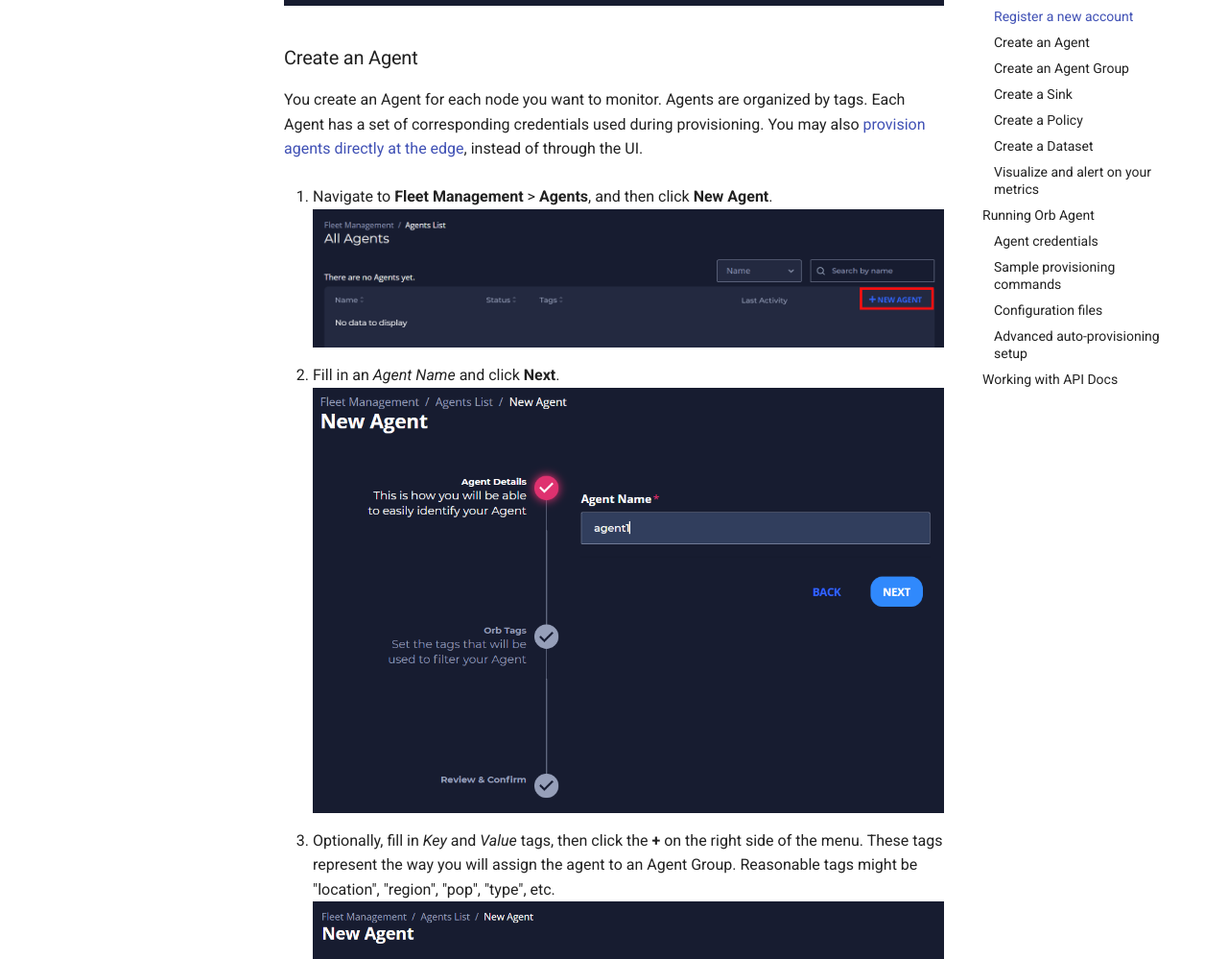
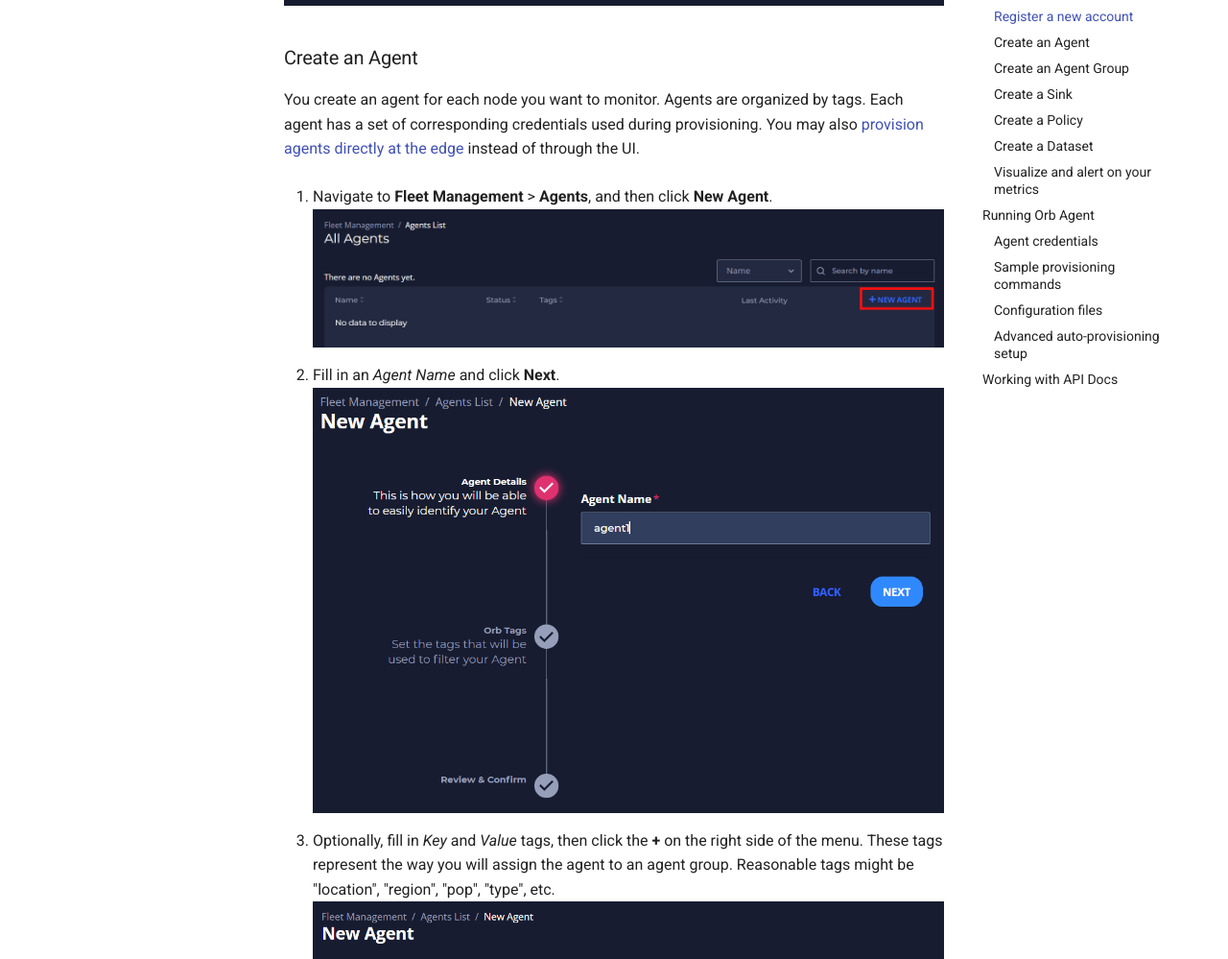
Before and after one commit to orb-community/orb-website, an MkDocs documentation site: the page built from docs/docs.md, in a window 1280 px wide and 1400 px high, scrolled down 975 px. Shown: the part 166-1165 px from the top of the window at 96% size. Built offline with MkDocs 1.6.1 and Material for MkDocs 9.7.7, drawn with Linux system fonts in a browser that asks for light colours; comment, search, counter and statistics services are not loaded; some of the changed text lies outside the part shown.

Commit message:
format and content updates

```diff
--- a/docs/docs.md
+++ b/docs/docs.md
@@ -1,7 +1,7 @@
 # Documentation
 
 ## Getting started
-Follow the steps below after logging in to your Orb Portal to get an Agent up and running.
+Follow the steps below after logging in to your Orb Portal to get an agent up and running.
 
 ### Register a new account
 
@@ -13,7 +13,7 @@
 
 ### Create an Agent
 
-You create an Agent for each node you want to monitor. Agents are organized by tags. Each Agent has a set of corresponding credentials used during provisioning. You may also [provision agents directly at the edge](#advanced-auto-provisioning-setup), instead of through the UI.
+You create an agent for each node you want to monitor. Agents are organized by tags. Each agent has a set of corresponding credentials used during provisioning. You may also [provision agents directly at the edge](#advanced-auto-provisioning-setup) instead of through the UI.
 
 1. Navigate to **Fleet Management** > **Agents**, and then click **New Agent**.
 ![](./img/new_agent.png)
@@ -66,7 +66,7 @@
 
 ### Create a Sink
 
-A Sink is a location to send the metrics collected from the Agents. The current version supports Prometheus, and future versions will support more options. You can use a private Prometheus instance or use a free [Grafana Cloud](https://grafana.com/products/cloud/) account as a Sink.
+A sink is a location to send the metrics collected from the agents. The current version supports Prometheus, and future versions will support more options. You can use a private Prometheus instance or use a free [Grafana Cloud](https://grafana.com/products/cloud/) account as a sink.
 
 1. Navigate to **Sink Management**, and then click **New Sink**.
 ![](./img/new_sink.png)
@@ -83,12 +83,12 @@
 5. Review and confirm your sink details and click **Save**.
 ![](./img/sink_save.png)
 
-6. View your newly created Sink in the *All Sinks* list.
+6. View your newly created sink in the *All Sinks* list.
 ![](./img/new_sink_list.png)
 
 ### Create a Policy
 
- Policies tell Agents which metrics to collect and how to collect them.
+ Policies tell agents which metrics to collect and how to collect them.
 
 1. Navigate to **Dataset Explorer** > **Policy Management**, and then click **New Policy**.
 ![](./img/new_policy.png)
@@ -105,7 +105,7 @@
 5. Add a *Handler Label* for each handler you add. In this example, we want to analyze DNS traffic, so we select the “dns” handler. The only required field here is the *Handler Label*, which is automatically generated for you (handler_dns_1 in this case).
 ![](./img/policy_handler_config.png)
 
-6. Enter any customization variables. In this example, we customize the analysis by only analyzing domain names ending in “.ua” or “.ru”. This is done with the filter labeled “Include Only QNames With Suffix”. We input a comma delimited list of suffixes, so enter “.ua,.ru”. Click **Save** after entering any customization to save this Handler.
+6. Enter any customization variables. In this example, we customize the analysis by analyzing only domain names ending in ".ua" or ".ru". This is done with the filter labeled "Include Only QNames With Suffix." We input a comma delimited list of suffixes, so enter ".ua,.ru". Click **Save** after entering any customization to save this Handler.
 ![](./img/policy_handler_config2.png)
 
 7. You should see your new handler label on the screen. Optionally, add more handlers. Click **Save** to save the policy.
@@ -122,16 +122,16 @@
 2. Fill in a name for the dataset. Click **Next**.
 ![](./img/new_dataset_name.png)
 
-3. Select an Agent Group from the drop-down. Click **Next**.
+3. Select an agent group from the drop-down. Click **Next**.
 ![](./img/new_dataset_group.png)
 
 4. Select the desired policy from the drop-down. Click **Next**.
 ![](./img/new_dataset_policy.png)
 
-5. Select the desired sink/database from the drop-down. Click **+** after selecting each sink.
+5. Select the desired sink from the drop-down. Click **+** after selecting each sink.
 ![](./img/new_dataset_sink.png)
 
-6. Above the dropdown, you should see an icon with the name of your chosen sink. Click **Next**.
+6. Above the drop-down, you should see an icon with the name of your chosen sink. Click **Next**.
 ![](./img/new_dataset_sink_add.png)
 
 7. Review the information you just entered. Click **Save** to confirm creation of the dataset.
@@ -182,7 +182,7 @@
 
 ### Agent credentials
 
-The Agent credentials include *three pieces of information*, each of which is a UUID in the form `5dc34ded-6a53-44c0-8d15-7e9c8c95391a`.
+The agent credentials include *three pieces of information*, each of which is a UUID in the form `5dc34ded-6a53-44c0-8d15-7e9c8c95391a`.
 
 1. **Agent ID**, which uniquely identifies the agent.
 2. **Agent Channel ID**, which uniquely identifies the agent's communication channel.
@@ -236,7 +236,7 @@
 
 !!! question
 
-    Is the Agent docker image not starting correctly? Do you have a specific use case? Have you found a bug? Come talk to us [live on Slack](https://join.slack.com/t/ns1labs/shared_invite/zt-qqsm5cb4-9fsq1xa~R3h~nX6W0sJzmA),
+    Is the agent Docker image not starting correctly? Do you have a specific use case? Have you found a bug? Come talk to us [live on Slack](https://join.slack.com/t/ns1labs/shared_invite/zt-qqsm5cb4-9fsq1xa~R3h~nX6W0sJzmA),
     or [file a GitHub issue here](https://github.com/ns1labs/orb/issues/new/choose).
 
 ### Configuration files
@@ -245,9 +245,9 @@
 
 You will need to use a configuration file if:
 
-* You want to assign tags to the Agent at the edge
+* You want to assign tags to the agent at the edge
 * You want to setup custom pktvisor Taps
-* You want the Agent to [auto-provision](#advanced-auto-provisioning-setup)
+* You want the agent to [auto-provision](#advanced-auto-provisioning-setup)
 
 The configuration file is written in YAML.
 You can use the latest [template configuration file](https://raw.githubusercontent.com/ns1labs/orb/develop/cmd/agent/agent.example.yaml) as a starting point, or
@@ -305,7 +305,7 @@
 
 !!! warning
 
-    Auto-provisioning is an advanced use case. Most users will find [creating an Agent in the UI](/docs/#create-an-agent) easier.
+    Auto-provisioning is an advanced use case. Most users will find [creating an agent in the UI](/docs/#create-an-agent) easier.
 
 1. If you have not already done so, register a new account with an email address and password at https://HOST/auth/register.
 
```
Also changed, not shown: other parts of docs/docs.md (+8 -8 lines).
